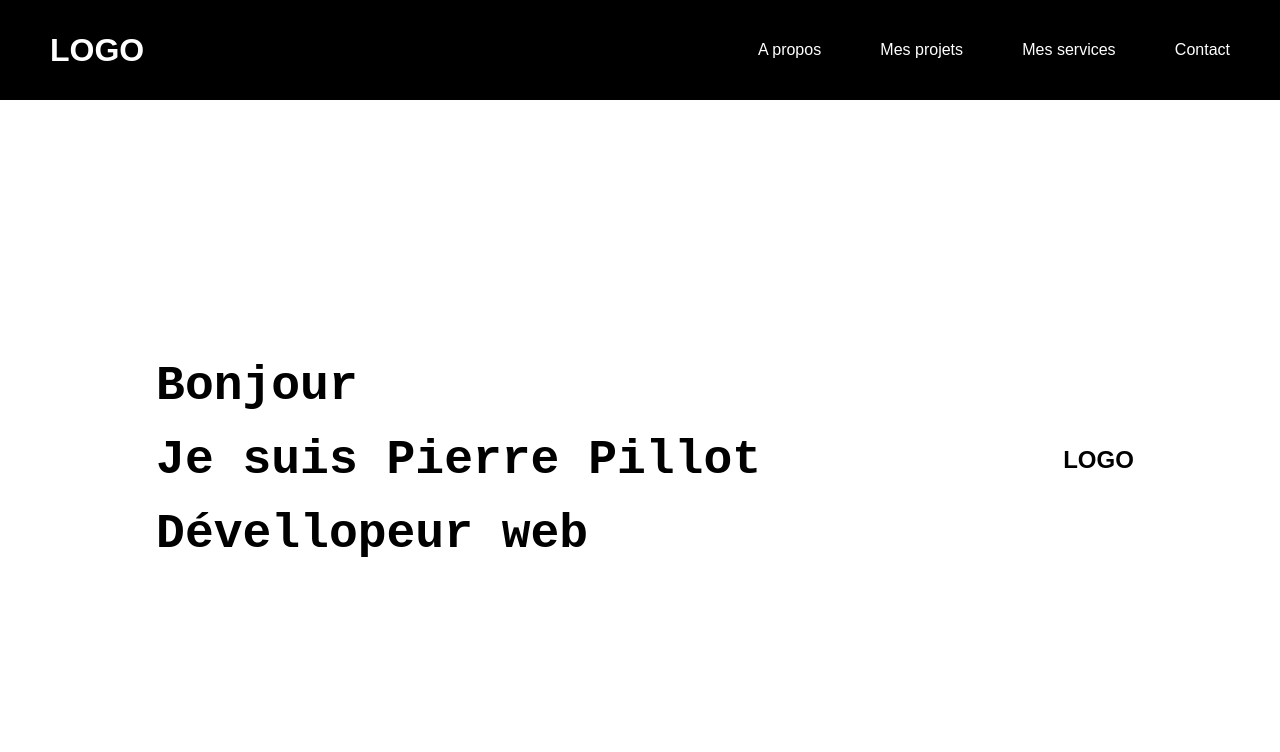
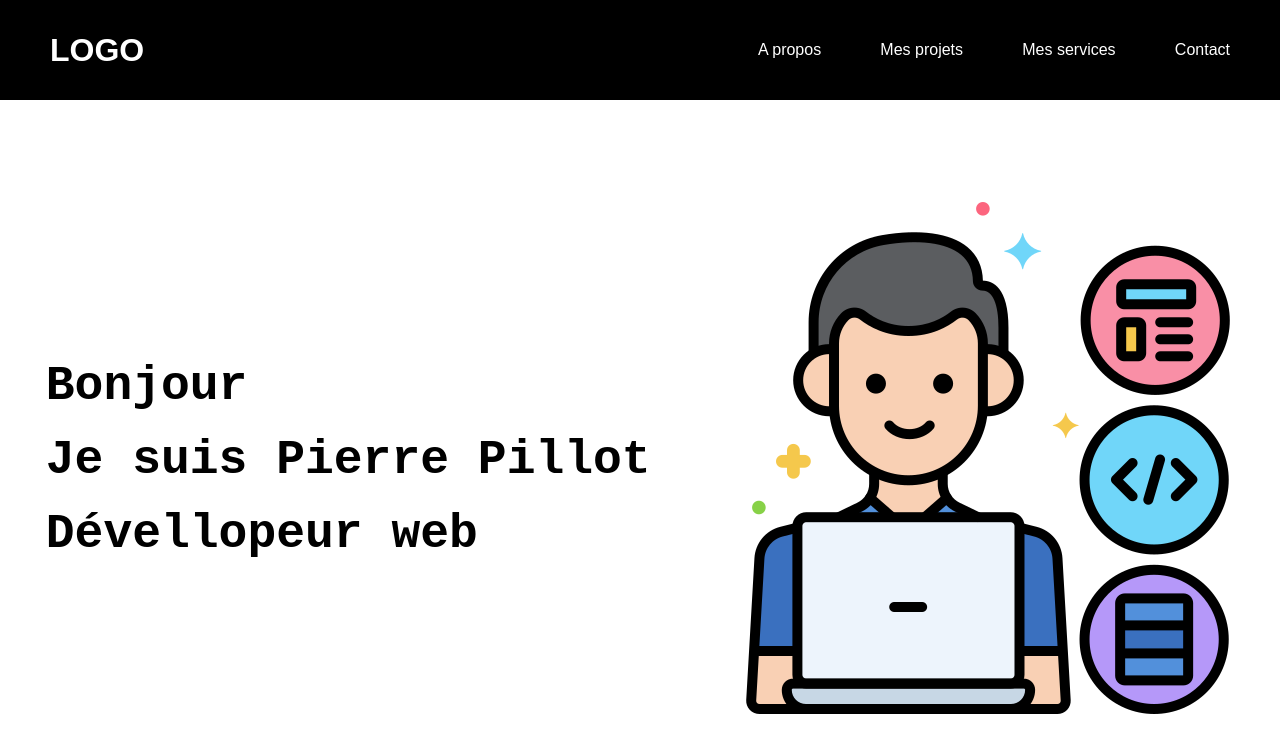
Before and after one commit to Oleome/Projet_8, a React (Vite) app in the folder vite-project/: page / in a window 1280 px wide. Shown: the top 752 px of the page. Built offline with nearby package versions, Linux system fonts and the light colour scheme.

Commit message:
animation plus photo

```diff
--- a/vite-project/src/pages/home.jsx
+++ b/vite-project/src/pages/home.jsx
@@ -1,4 +1,5 @@
 import '../styles/home.scss';
+import me from '../assets/me.png';
 
 function Home() {
     return (
@@ -9,7 +10,9 @@ function Home() {
                 <p>Je suis Pierre Pillot</p>
                 <p>Dévellopeur web</p>
             </div>
-            <h2>LOGO</h2>
+            <div>
+                <img src={me} alt="" />
+            </div>
         </main>
     )
 }
```
Also changed, not shown: vite-project/src/assets/me.png (added).
